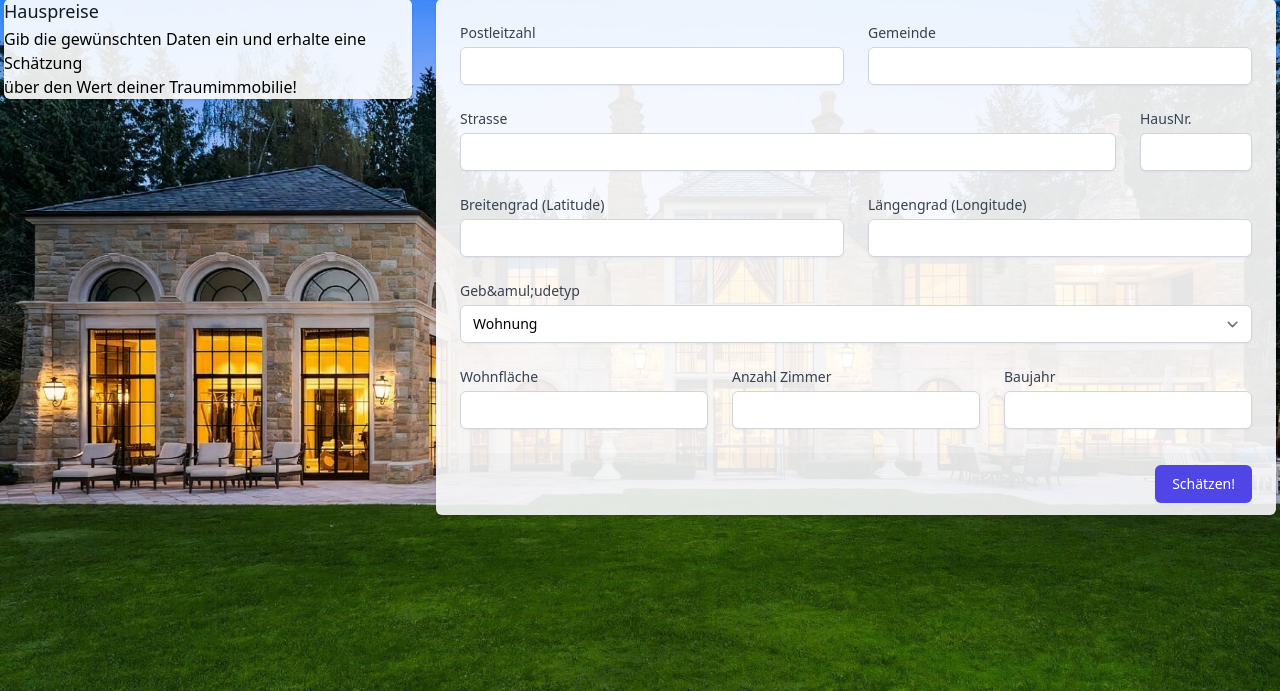
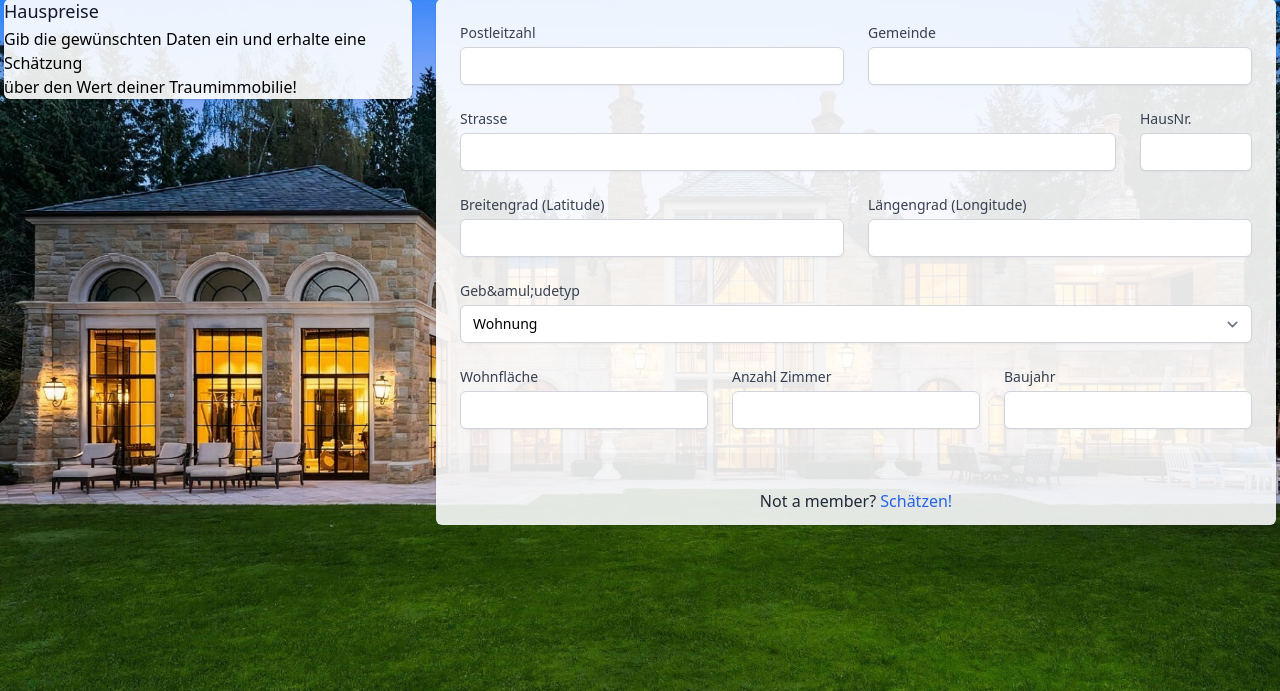
Before and after one commit to caminada87/FHNW_DS_HS-2022_Software_Engineering_Group2, a Flask app: template web_frontend/frontend/templates/prediction/index.html in a window 1280 px wide. Shown: the part 109-800 px from the top of the page. Run offline with Flask 2, Linux system fonts and the light colour scheme; the template is opened without the code that fills it, so the values that code supplies are empty; style sheets or scripts are compiled from the project's sources.

Commit message:
Changed Button in index

```diff
--- a/web_frontend/frontend/templates/prediction/index.html
+++ b/web_frontend/frontend/templates/prediction/index.html
@@ -74,7 +74,9 @@
               </div>
             </div>
             <div class="bg-gray-50 bg-opacity-90 px-4 py-3 text-right sm:px-6">
-              <button type="submit" value="Predict" class="inline-flex justify-center rounded-md border border-transparent bg-indigo-600 py-2 px-4 text-sm font-medium text-white shadow-sm hover:bg-indigo-700 focus:outline-none focus:ring-2 focus:ring-indigo-500 focus:ring-offset-2">Schätzen!</button>
+              <p class="text-gray-800 mt-6 text-center">Not a member? <a href="#!"
+                class="text-blue-600 hover:text-blue-700 focus:text-blue-700 transition duration-200 ease-in-out">Sch&auml;tzen!</a>
+              </p>
             </div>
           </div>
         </form>
```
